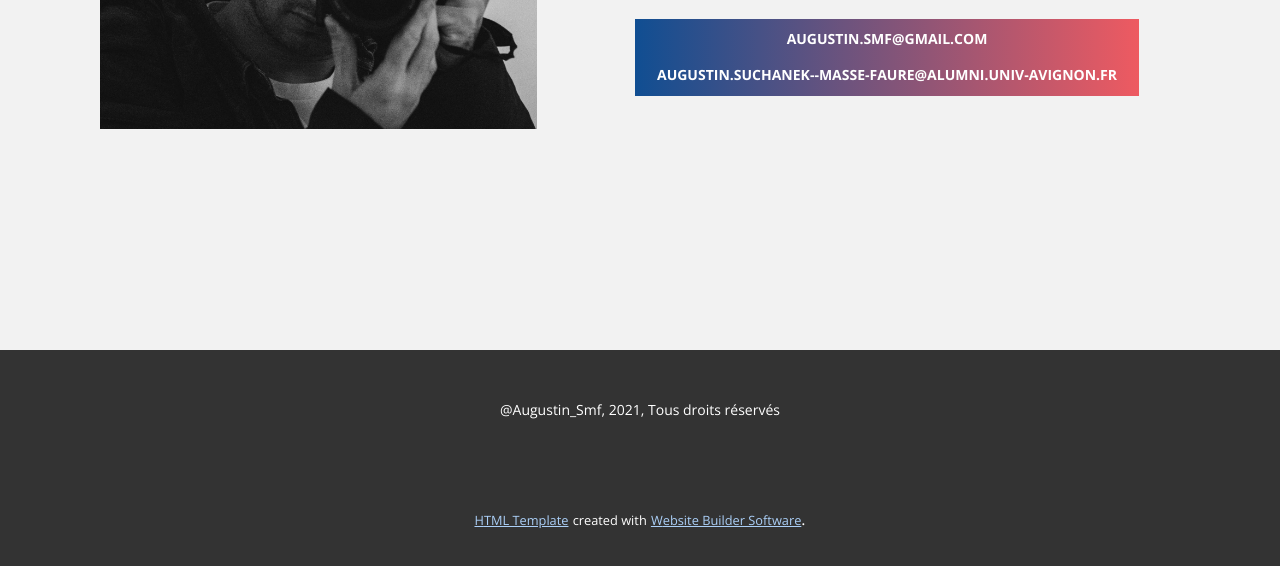
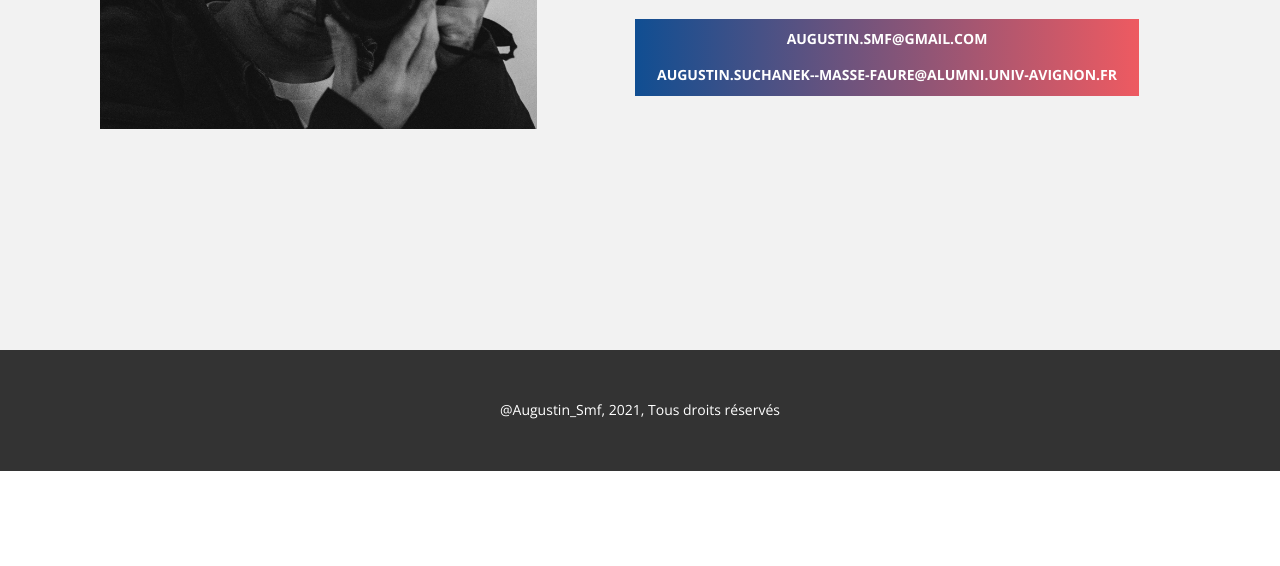
Before and after one commit to augustin-smf/etats-faillit, a plain HTML site: page index.html in a window 1280 px wide. Shown: the part 1550-2116 px from the top of the page. After the commit the page ends 2021 px from the top, so only its background shows below. Drawn offline with nearby package versions, Linux system fonts and the light colour scheme.

Commit message:
Update index.html

```diff
--- a/index.html
+++ b/index.html
@@ -159,16 +159,5 @@
     <footer class="u-align-center u-clearfix u-footer u-grey-80 u-footer" id="sec-fdb7"><div class="u-clearfix u-sheet u-sheet-1">
         <p class="u-small-text u-text u-text-variant u-text-1">@Augustin_Smf, 2021, Tous droits réservés</p>
       </div></footer>
-    <section class="u-backlink u-clearfix u-grey-80">
-      <a class="u-link" href="https://nicepage.com/html-templates" target="_blank">
-        <span>HTML Template</span>
-      </a>
-      <p class="u-text">
-        <span>created with</span>
-      </p>
-      <a class="u-link" href="https://nicepage.com/" target="_blank">
-        <span>Website Builder Software</span>
-      </a>.
-    </section>
   </body>
 </html>
```
